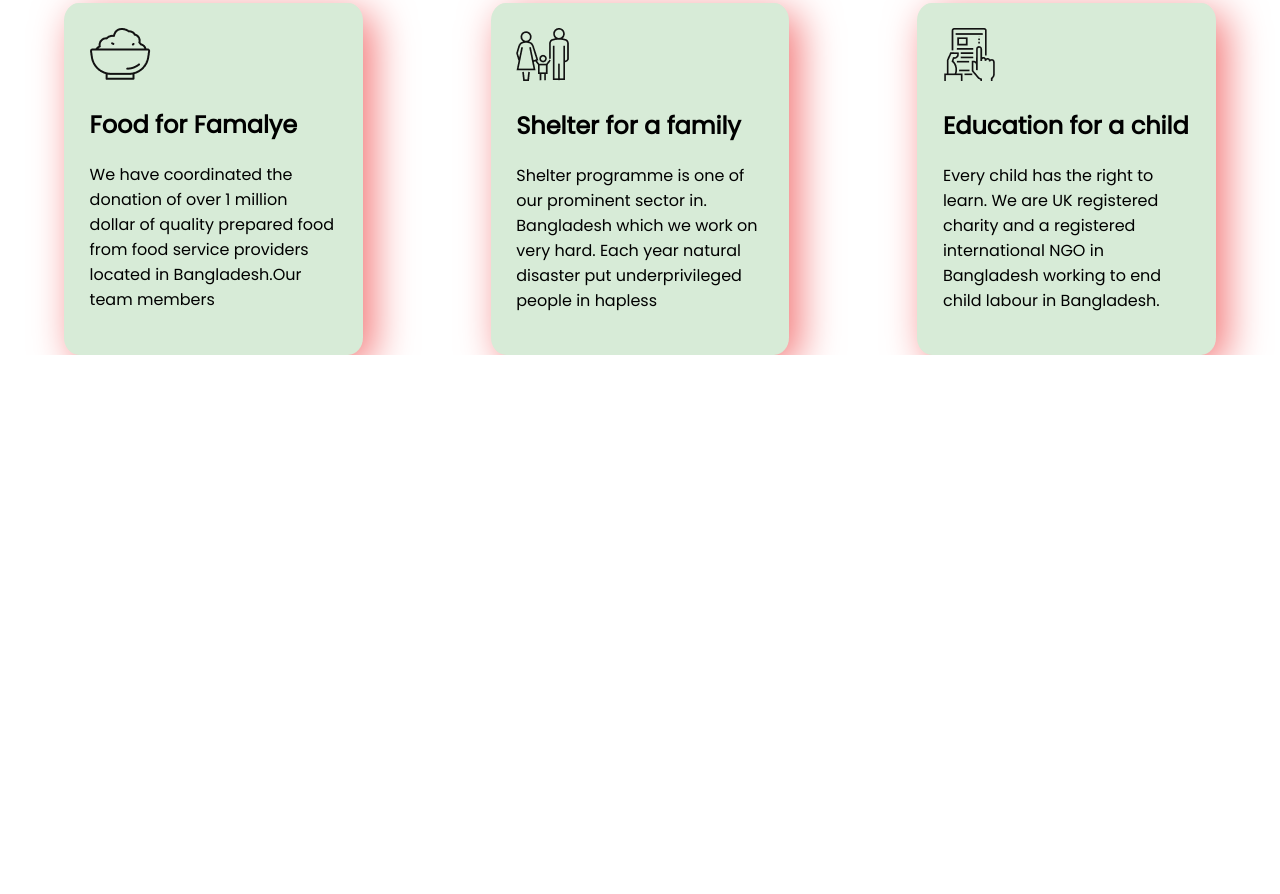
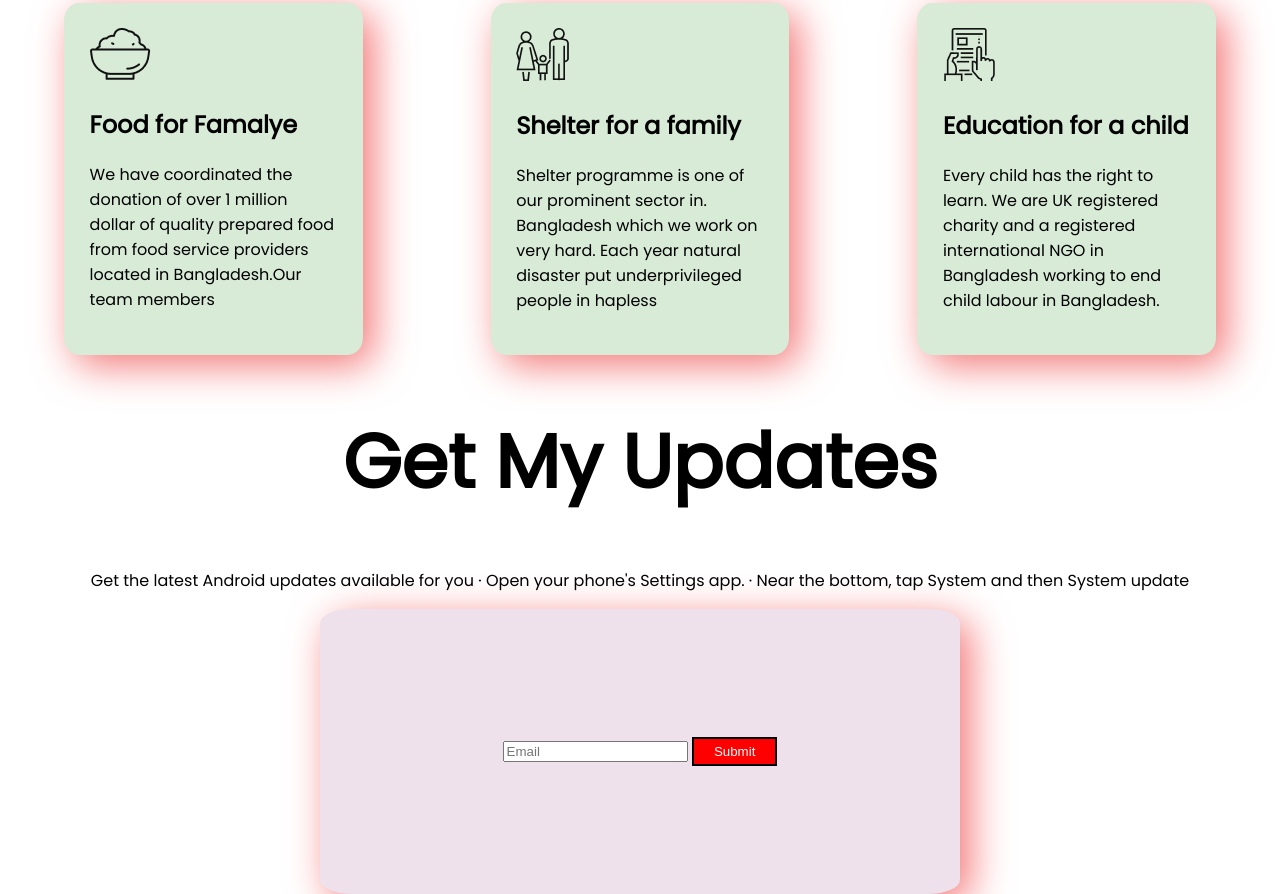
Before and after one commit to iqbalhossenrana/donate-today-main, a plain HTML site: page index.html in a window 1280 px wide. Shown: the part 1391-2285 px from the top of the page. Before the commit the page ends 1746 px from the top, so only its background shows below. Drawn offline with Linux system fonts and the light colour scheme.

Commit message:
forom added

```diff
--- a/index.html
+++ b/index.html
@@ -82,6 +82,20 @@
             </p>
         </div>
     </div>
+    <div class="text-align">
+        <h1>Get My Updates</h1>
+        <p>Get the latest Android updates available for you · Open your phone's Settings app. · Near the bottom, tap
+            System and
+            then System update</p>
+    </div>
+    <div class="form-area">
+        <div class="text-align">
+            <form action="">
+                <input type="email" id="email" name="email" placeholder="Email">
+                <input class="submit-button" type="submit">
+            </form>
+        </div>
+    </div>
 </body>
 
 </html>
--- a/style.css
+++ b/style.css
@@ -1,6 +1,6 @@
 body {
     font-family: 'Poppins', sans-serif;
-    margin: 0;
+    margin: 0%;
 }
 
 h1 {
@@ -91,3 +91,22 @@ h1 {
     box-shadow: 10px 10px 40px rgb(243, 117, 117);
     background-color: rgb(215, 235, 215);
 }
+
+.form-area {
+    width: 30%;
+    margin-left: 25%;
+    margin-right: 10%;
+    padding: 10%;
+    border-radius: 5%;
+    box-shadow: 10px 10px 40px rgb(243, 117, 117);
+    background-color: rgb(238, 225, 235);
+
+}
+
+.submit-button {
+    background-color: red;
+    color: white;
+    padding: 5px 20px;
+    border-style: solid;
+
+}
```
